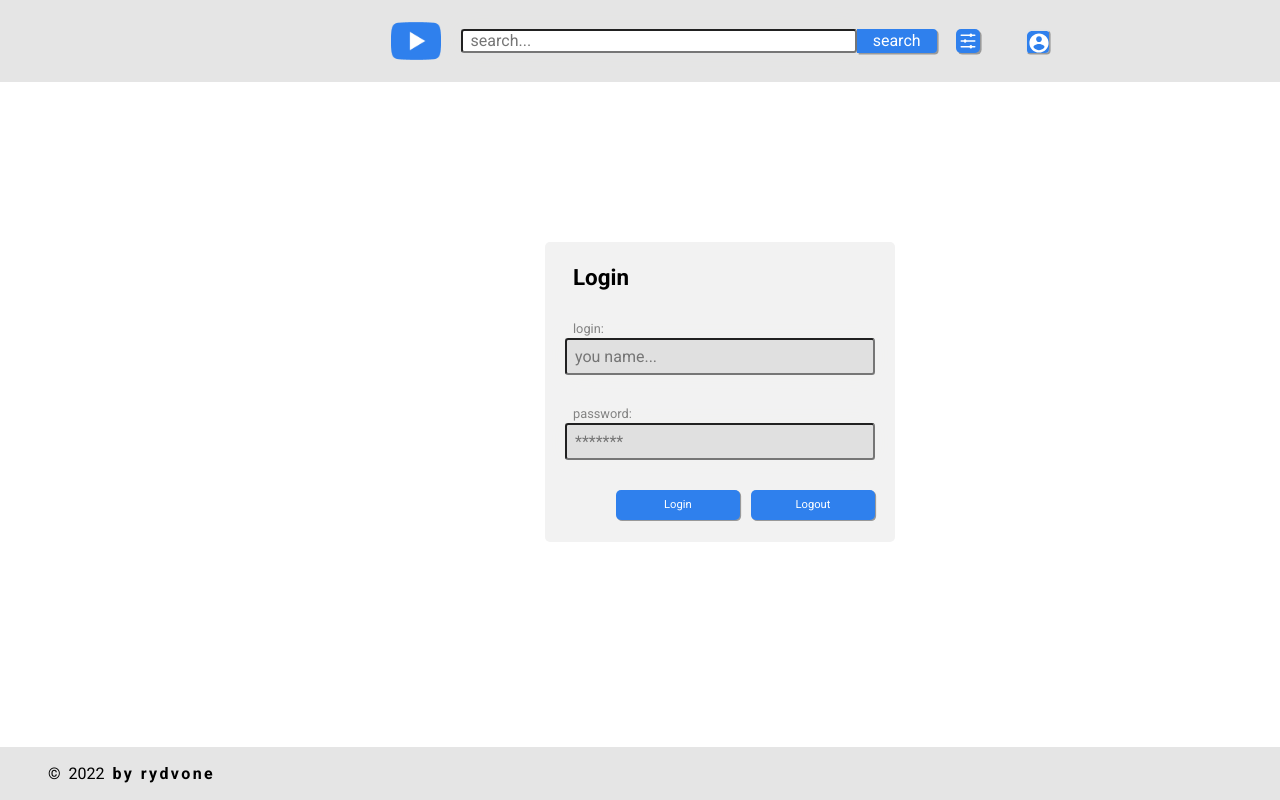
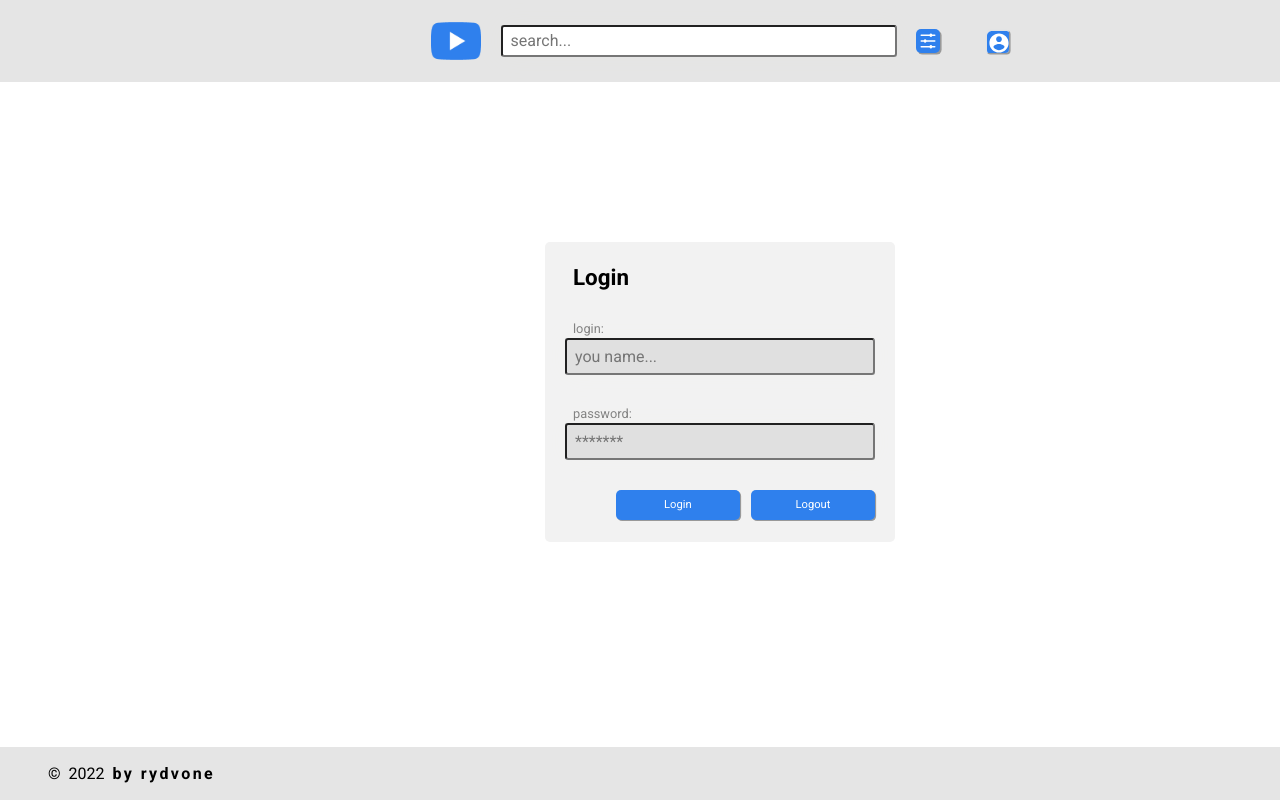
Before and after one commit to rydvone/rs-school-angular, an Angular app in the folder youtube-client/: page /login in a window 1280 px wide. Shown: the top 800 px of the page. Built offline with nearby package versions, Linux system fonts and the light colour scheme.

Commit message:
feat: add search functionality wo button

```diff
--- a/youtube-client/src/app/core/components/header/header.component.html
+++ b/youtube-client/src/app/core/components/header/header.component.html
@@ -5,19 +5,17 @@
         <img src="./assets/image/header/header__logo.svg" alt="App Logo" class="header__logo" />
       </a>
       <div class="header__search">
-        <label for="header__search__input"></label>
+        <label for="header__input-search"></label>
         <input
           type="search"
-          class="header__search__input"
-          id="header__search__input"
+          class="header__input-search"
+          id="header__input-search"
           placeholder="search..."
-          autocomplete="search"
-          (keydown.enter)="onSearch()"
           name="valueSearch"
-          [(ngModel)]="valueSearch"
+          (click)="clickOnSearch()"
         />
-        <button class="header__search__submit" (click)="onSearch()">search</button>
       </div>
+
       <button
         title="settings"
         type="button"
--- a/youtube-client/src/app/core/components/header/header.component.scss
+++ b/youtube-client/src/app/core/components/header/header.component.scss
@@ -44,12 +44,12 @@
   }
 }
 
-.header__search__input {
+.header__input-search {
   width: 396px;
-  height: 24px;
+  line-height: 1.2;
+  padding: 0.3em 0.5em;
+  border-radius: 0.2em;
   box-shadow: 0 0 2vw 0.4vh rgba(255, 255, 230, 0.06);
-  padding: 0.1em 0.5em;
-  border-radius: 0.2em;
 }
 
 .header__search__submit {
--- a/youtube-client/src/app/core/components/header/header.component.ts
+++ b/youtube-client/src/app/core/components/header/header.component.ts
@@ -1,5 +1,7 @@
 import { Component } from '@angular/core';
+import { FormGroup, FormControl } from '@angular/forms';
 import { Router } from '@angular/router';
+import { debounceTime, distinctUntilChanged, filter, fromEvent, map, Subject } from 'rxjs';
 import { HeaderService } from '../../services/header.service';
 
 @Component({
@@ -16,21 +18,41 @@ export class HeaderComponent {
 
   public buttonSettingsColor: string = this.headerService.colorSettings;
 
-  public onSearch() {
-    this.router.navigate(['/main']);
-    this.headerService.search();
+  // https://angular.io/guide/practical-observable-usage#type-ahead-suggestions
+  typeInSearch() {
+    const inputSearch = document.getElementById('header__input-search') as HTMLInputElement;
+
+    const typeText = fromEvent(inputSearch, 'input').pipe(
+      map((e) => (e.target as HTMLInputElement).value),
+      filter((text) => text.length > 3),
+      debounceTime(1000),
+      distinctUntilChanged(),
+    );
+    typeText.subscribe((data) => {
+      console.log('searching: ', data);
+      this.goToMain();
+      this.headerService.search();
+    });
   }
 
-  public showSettings() {
+  protected showSettings() {
     this.headerService.toggleSettings();
     this.buttonSettingsColor = this.headerService.colorSettings;
   }
 
-  public goToLogin() {
+  protected clickOnSearch() {
+    this.typeInSearch();
+  }
+
+  protected goToAdminPage() {
+    this.router.navigate(['/main/card-create']);
+  }
+
+  protected goToMain() {
+    this.router.navigate(['/main']);
+  }
+
+  protected goToLogin() {
     this.router.navigate(['/login']);
   }
-
-  public goToAdminPage() {
-    this.router.navigate(['/main/card-create']);
-  }
 }
```
Also changed, not shown: youtube-client/src/app/auth/models/card.model.ts (added, +48 -0 lines), youtube-client/src/app/auth/models/search-response.model.ts (added, +13 -0 lines), youtube-client/src/app/auth/models/settings.model.ts (added, +13 -0 lines), youtube-client/src/app/auth/models/settings.state.ts (added, +12 -0 lines).
